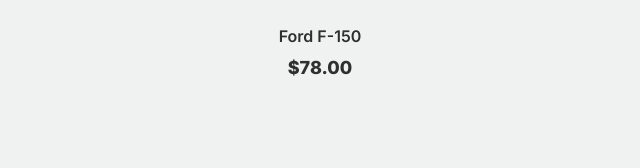
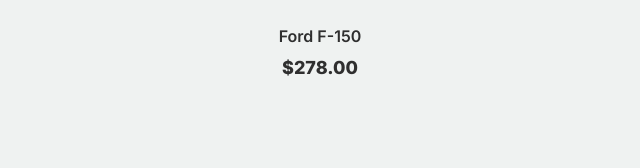
Before and after one commit to agl5702/karina-CarX, a plain HTML site: page shop.html in a window 1280 px wide. Shown: the part 1912-2080 px from the top of the page, 35-675 px from the left. Drawn offline with Linux system fonts and the light colour scheme.

Commit message:
Update shop.html

```diff
--- a/shop.html
+++ b/shop.html
@@ -172,7 +172,7 @@
                     <a class="product-item" href="#">
                         <img src="images/cars/ford-f150-red.png" class="img-fluid product-thumbnail">
                         <h3 class="product-title">Ford F-150</h3>
-                        <strong class="product-price">$78.00</strong>
+                        <strong class="product-price">$278.00</strong>
 
                         <span class="icon-cross">
 								<img src="images/cross.svg" class="img-fluid">
```
